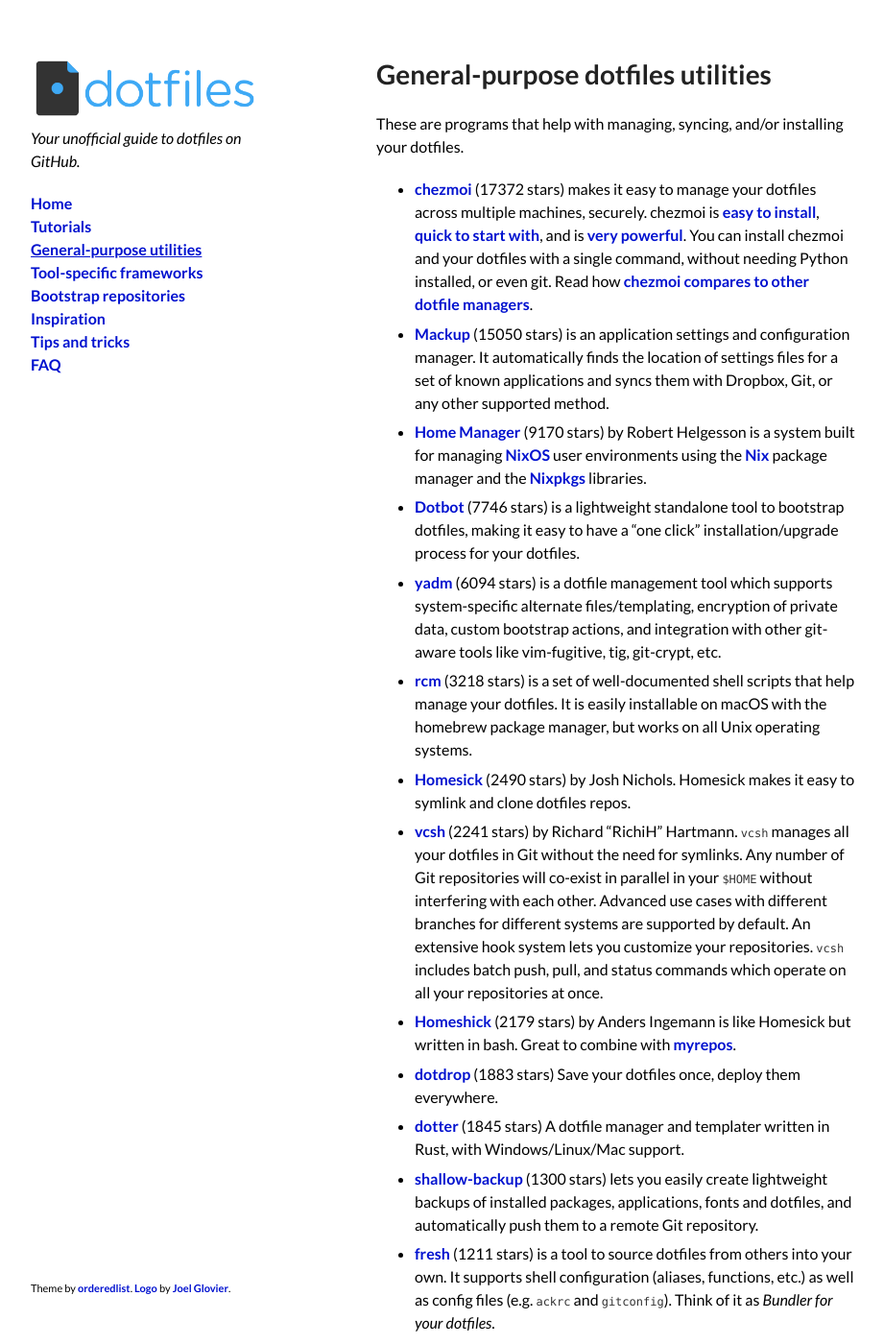
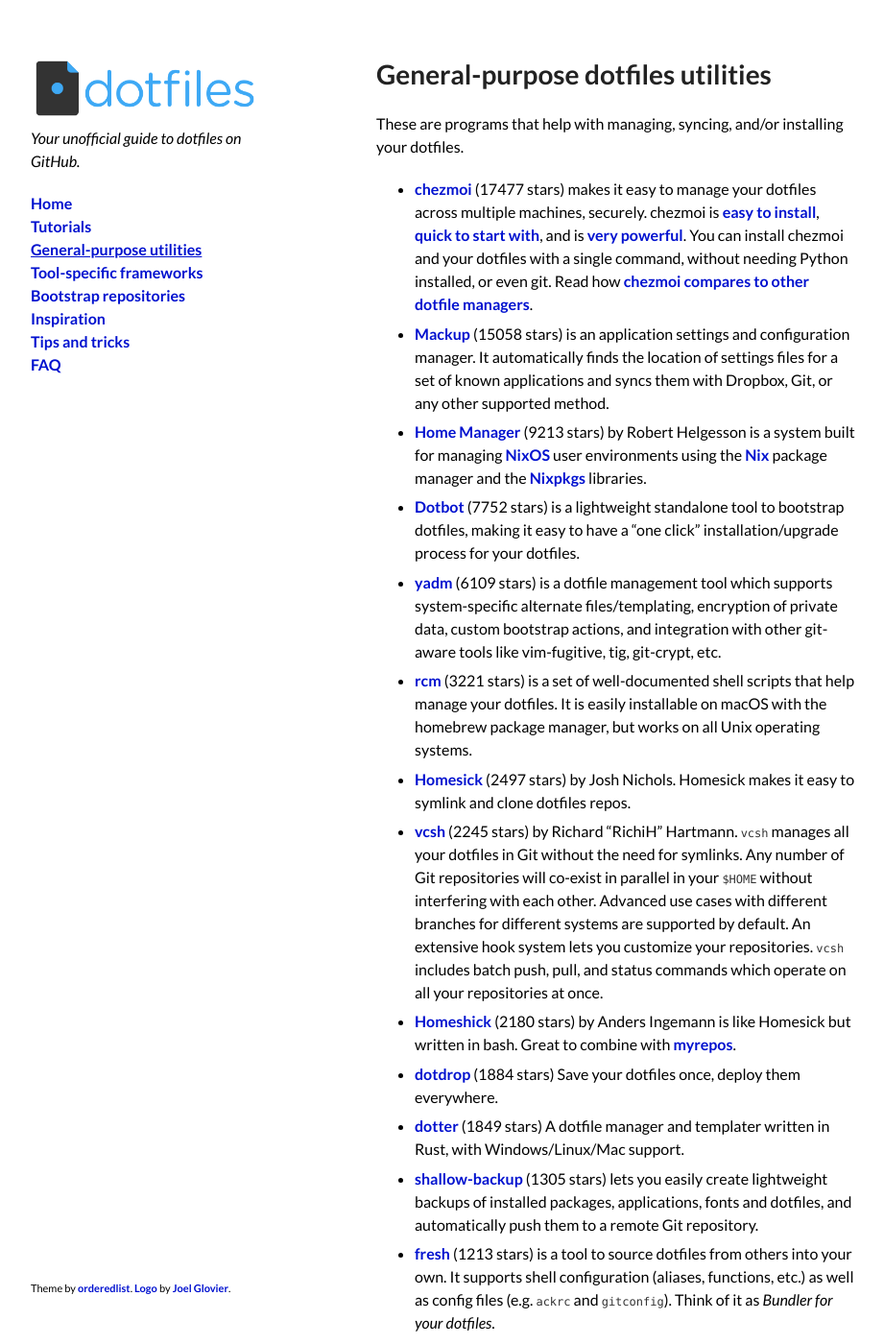
Before and after one commit to dotfiles/dotfiles.github.com, a Jekyll site: the page built from utilities.md, in a window 1280 px wide and 1400 px high. Shown: the whole window at 96% size, without its empty margins (178-1099 px from the left). Built offline with Jekyll 4.4.1, drawn with Linux system fonts in a browser that asks for light colours; comment, search, counter and statistics services are not loaded; some of the changed text lies outside the part shown.

Commit message:
Update star counts

```diff
--- a/_data/utilities.yml
+++ b/_data/utilities.yml
@@ -9,14 +9,14 @@
   notes: is a minimalist dotfile management framework, written 100% in bash.
   stars: 107
   url: https://github.com/bashdot/bashdot
-- forks: 593
+- forks: 598
   name: chezmoi
   notes: makes it easy to manage your dotfiles across multiple machines, securely.
     chezmoi is [easy to install](https://chezmoi.io/install/), [quick to start with](https://chezmoi.io/quick-start/),
     and is [very powerful](https://www.chezmoi.io/user-guide/setup/). You can install
     chezmoi and your dotfiles with a single command, without needing Python installed,
     or even git. Read how [chezmoi compares to other dotfile managers](https://www.chezmoi.io/comparison-table/).
-  stars: 17372
+  stars: 17477
   url: https://github.com/twpayne/chezmoi
   website: https://chezmoi.io
 - forks: 4
@@ -30,7 +30,7 @@
   notes: is a dotfile manager that has no configuration, one-command importing, one-command
     syncing, multiple repository support, automatic cleanup, and can be used with
     git or any other RCS.
-  stars: 71
+  stars: 72
   url: https://github.com/CGamesPlay/dfm
 - forks: 3
   name: Config Curator
@@ -48,18 +48,18 @@
   name: Dotbot
   notes: is a lightweight standalone tool to bootstrap dotfiles, making it easy to
     have a "one click" installation/upgrade process for your dotfiles.
-  stars: 7746
+  stars: 7752
   url: https://github.com/anishathalye/dotbot
 - forks: 106
   name: dotdrop
   notes: Save your dotfiles once, deploy them everywhere.
-  stars: 1883
+  stars: 1884
   url: https://github.com/deadc0de6/dotdrop
 - forks: 32
   name: dotfiler
   notes: is inspired by homesick and [Zach Holman's dotfiles](https://github.com/holman/dotfiles),
     made using principle of KISS.
-  stars: 250
+  stars: 249
   url: https://github.com/svetlyak40wt/dotfiler
 - forks: 11
   name: dotfiles.sh
@@ -74,7 +74,7 @@
   name: dotgit
   notes: by Kobus van Schoor. A comprehensive and versatile dotfiles manager which
     helps to synchronize your dotfiles between multiple computers and devices.
-  stars: 166
+  stars: 167
   url: https://github.com/kobus-v-schoor/dotgit
 - forks: 2
   name: dotsecrets
@@ -107,7 +107,7 @@
 - forks: 28
   name: Ellipsis
   notes: is a package manager for dotfiles.
-  stars: 362
+  stars: 361
   url: https://github.com/ellipsis/ellipsis
 - forks: 7
   name: exogenesis
@@ -120,7 +120,7 @@
   notes: is a tool to source dotfiles from others into your own. It supports shell
     configuration (aliases, functions, etc.) as well as config files (e.g. `ackrc`
     and `gitconfig`). Think of it as _Bundler for your dotfiles_.
-  stars: 1211
+  stars: 1213
   url: https://github.com/freshshell/fresh
 - forks: 37
   name: Ghar
@@ -140,12 +140,12 @@
     you. Homely also has a clever Automatic Cleanup feature and good tutorials.
   stars: 44
   url: https://github.com/phodge/homely
-- forks: 2265
+- forks: 2274
   name: Home Manager
   notes: by Robert Helgesson is a system built for managing [NixOS](https://nixos.org)
     user environments using the [Nix](https://nixos.org/nix/) package manager and
     the [Nixpkgs](https://nixos.org/nixpkgs/) libraries.
-  stars: 9170
+  stars: 9213
   url: https://github.com/nix-community/home-manager
 - forks: 23
   name: Homemaker
@@ -154,16 +154,16 @@
     in TOML, YAML or JSON.
   stars: 236
   url: https://github.com/FooSoft/homemaker
-- forks: 147
+- forks: 148
   name: Homeshick
   notes: by Anders Ingemann is like Homesick but written in bash. Great to combine
     with [myrepos](https://web.archive.org/web/20200904205236/https://waiting-for-dev.github.io/blog/2014/05/04/distributable-and-organized-dotfiles-with-homeshick-and-mr/).
-  stars: 2179
+  stars: 2180
   url: https://github.com/andsens/homeshick
 - forks: 125
   name: Homesick
   notes: by Josh Nichols. Homesick makes it easy to symlink and clone dotfiles repos.
-  stars: 2490
+  stars: 2497
   url: https://github.com/technicalpickles/homesick
 - name: myrepos
   notes: is a tool to manage all your version control repositories at once.
@@ -182,13 +182,13 @@
   notes: is a set of well-documented shell scripts that help manage your dotfiles.
     It is easily installable on macOS with the homebrew package manager, but works
     on all Unix operating systems.
-  stars: 3218
+  stars: 3221
   url: https://github.com/thoughtbot/rcm
 - forks: 266
   name: shallow-backup
   notes: lets you easily create lightweight backups of installed packages, applications,
     fonts and dotfiles, and automatically push them to a remote Git repository.
-  stars: 1300
+  stars: 1305
   url: https://github.com/alichtman/shallow-backup
 - forks: 13
   name: stowsh
@@ -208,14 +208,14 @@
     branches for different systems are supported by default. An extensive hook system
     lets you customize your repositories. `vcsh` includes batch push, pull, and status
     commands which operate on all your repositories at once.
-  stars: 2241
+  stars: 2245
   url: https://github.com/RichiH/vcsh
-- forks: 190
+- forks: 191
   name: yadm
   notes: is a dotfile management tool which supports system-specific alternate files/templating,
     encryption of private data, custom bootstrap actions, and integration with other
     git-aware tools like vim-fugitive, tig, git-crypt, etc.
-  stars: 6094
+  stars: 6109
   url: https://github.com/TheLocehiliosan/yadm
   website: https://yadm.io/
 - forks: 9
@@ -232,21 +232,21 @@
     multiple hosts, supports variable symlink targets and is infinitely hackable.
   stars: 4
   url: https://github.com/igordertigor/yadoma
-- forks: 69
+- forks: 70
   name: dotter
   notes: A dotfile manager and templater written in Rust, with Windows/Linux/Mac support.
-  stars: 1845
+  stars: 1849
   url: https://github.com/SuperCuber/dotter
 - forks: 61
   name: dotfiles
   notes: Dotfile management made easy. Written in Python (available on PyPI) by Jon
     Bernard.
-  stars: 585
+  stars: 586
   url: https://github.com/jbernard/dotfiles
 - forks: 55
   name: comtrya
   notes: configuration Management for Localhost / dotfiles.
-  stars: 585
+  stars: 587
   url: https://github.com/comtrya/comtrya
   website: https://comtrya.dev/
 - forks: 7
@@ -267,19 +267,19 @@
     the job (rsync, git, Dropbox, Tresorit, ...)
   stars: 7
   url: https://github.com/loicrouchon/symly
-- forks: 934
+- forks: 936
   name: Mackup
   notes: is an application settings and configuration manager. It automatically finds
     the location of settings files for a set of known applications and syncs them
     with Dropbox, Git, or any other supported method.
-  stars: 15050
+  stars: 15058
   url: https://github.com/lra/mackup
 - forks: 0
   name: hideDot
   notes: is a fast manager for your dotfiles, symlinks, and system configuration with
     a simple YAML config. Features home directory expansion, git repo cloning, and
     shell command execution.
-  stars: 5
+  stars: 6
   url: https://github.com/youhide/hideDot
 - forks: 20
   name: multigit
@@ -290,5 +290,5 @@
   name: dfs
   notes: is the first true 2-way dotfiles manager and a template engine with reverse
     translation.
-  stars: 4
+  stars: 5
   url: https://github.com/charlesrocket/dfs
```
Also changed, not shown: _data/bootstrap.yml (+6 -6 lines), _data/frameworks.yml (+48 -48 lines), _data/inspiration.yml (+36 -36 lines).
